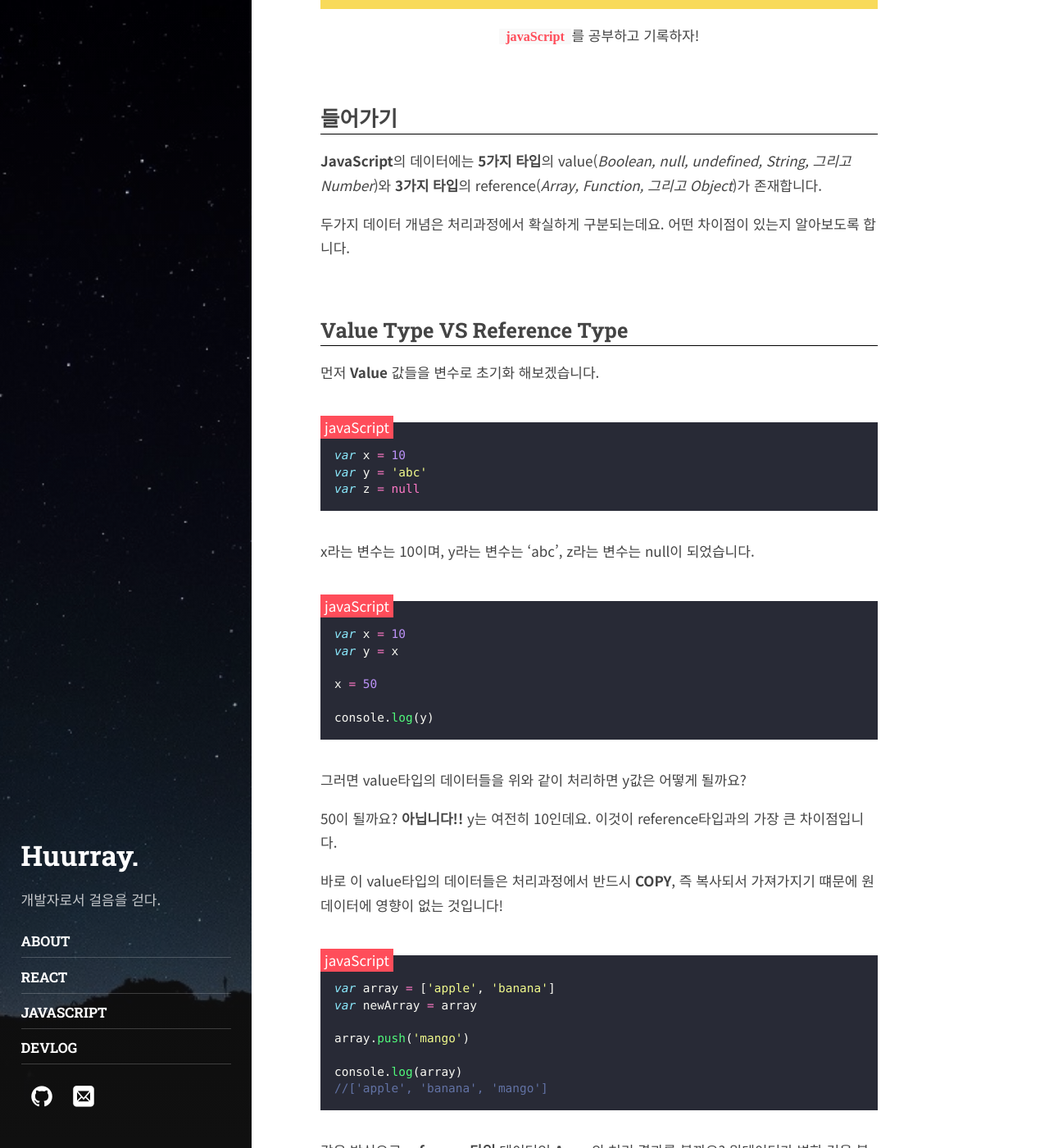
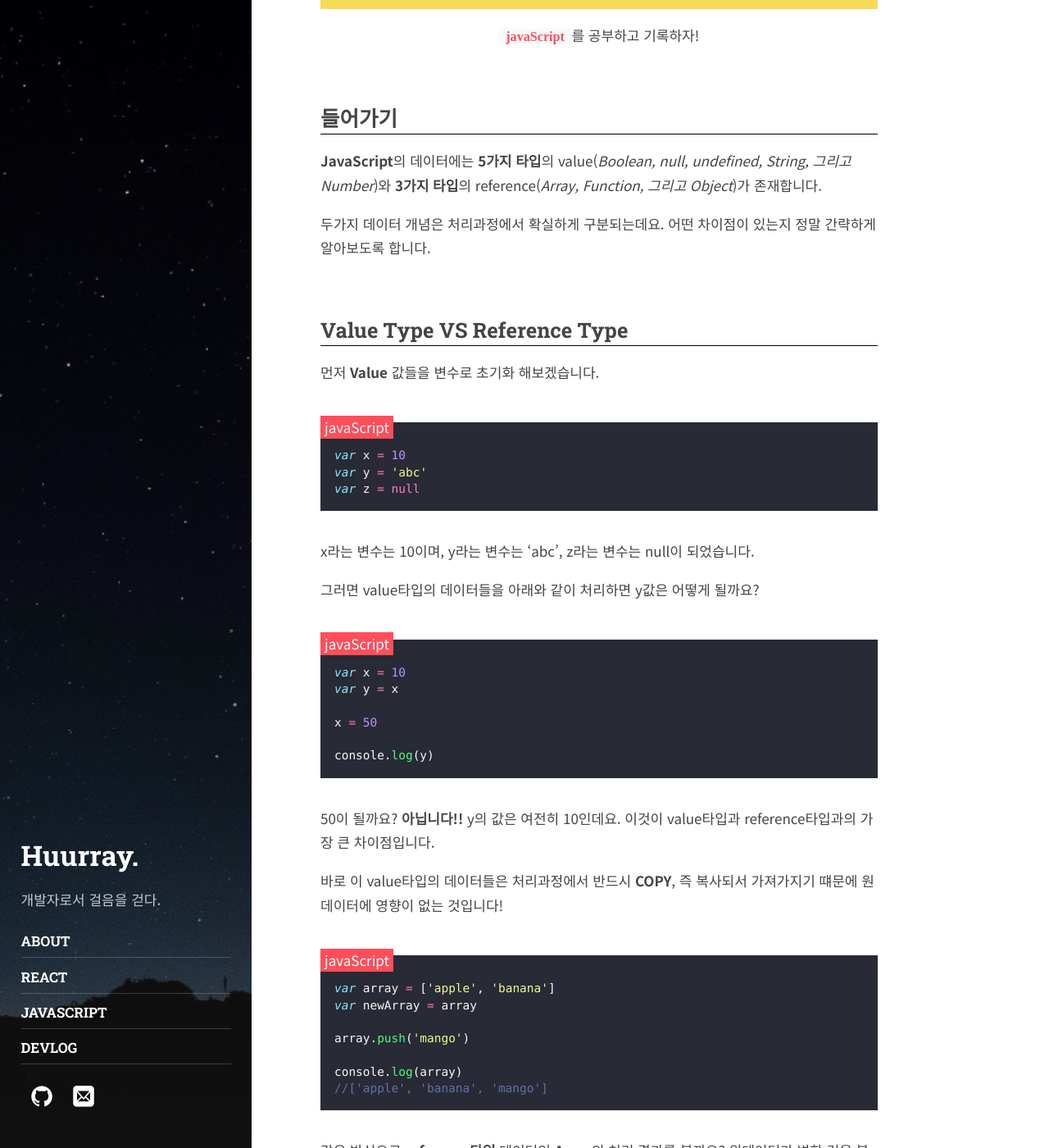
Before and after one commit to huurray/huurray.github.io, a Jekyll site: the page built from _posts/2019-03-13-js-valueAndRef.md, in a window 1280 px wide and 1400 px high, scrolled down 550 px. Shown: the whole window at 82% size. Built offline with Jekyll 4.4.1, drawn with Linux system fonts in a browser that asks for light colours; some web fonts are replaced; comment, search, counter and statistics services are not loaded.

Commit message:
value and ref modi

````diff
--- a/_posts/2019-03-13-js-valueAndRef.md
+++ b/_posts/2019-03-13-js-valueAndRef.md
@@ -16,7 +16,7 @@ date: 2019-03-13
 **JavaScript**의 데이터에는 **5가지 타입**의 value(_Boolean, null, undefined, String, 그리고 Number_)와
 **3가지 타입**의 reference(_Array, Function, 그리고 Object_)가 존재합니다.
 
-두가지 데이터 개념은 처리과정에서 확실하게 구분되는데요. 어떤 차이점이 있는지 알아보도록 합니다.
+두가지 데이터 개념은 처리과정에서 확실하게 구분되는데요. 어떤 차이점이 있는지 정말 간략하게 알아보도록 합니다.
 
 ## Value Type VS Reference Type
 
@@ -30,6 +30,8 @@ var z = null
 
 x라는 변수는 10이며, y라는 변수는 'abc', z라는 변수는 null이 되었습니다.
 
+그러면 value타입의 데이터들을 아래와 같이 처리하면 y값은 어떻게 될까요?
+
 ```javascript
 var x = 10
 var y = x
@@ -39,10 +41,8 @@ x = 50
 console.log(y)
 ```
 
-그러면 value타입의 데이터들을 위와 같이 처리하면 y값은 어떻게 될까요?
-
-50이 될까요? **아닙니다!!** y는 여전히 10인데요.
-이것이 reference타입과의 가장 큰 차이점입니다.
+50이 될까요? **아닙니다!!** y의 값은 여전히 10인데요.
+이것이 value타입과 reference타입과의 가장 큰 차이점입니다.
 
 바로 이 value타입의 데이터들은 처리과정에서 반드시 **COPY**, 즉 복사되서 가져가지기 떄문에 원데이터에 영향이 없는 것입니다!
 
````
